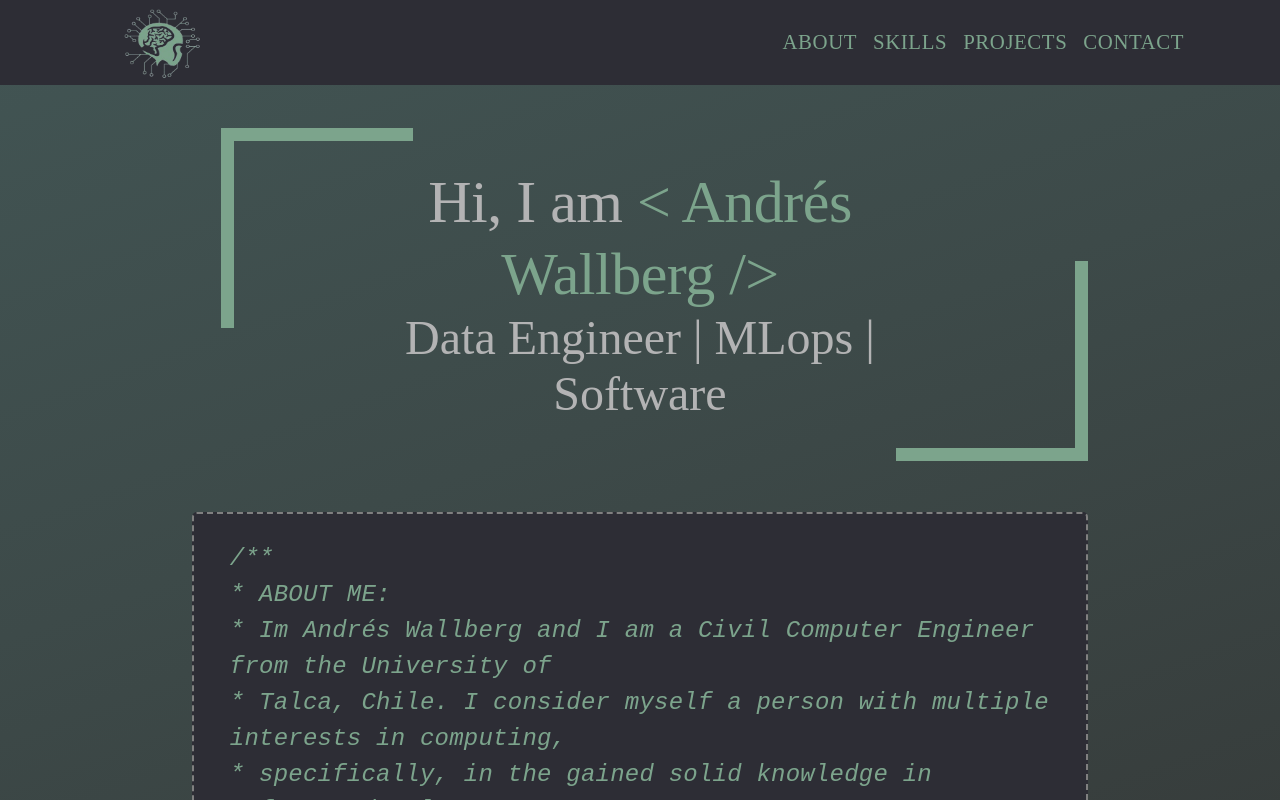
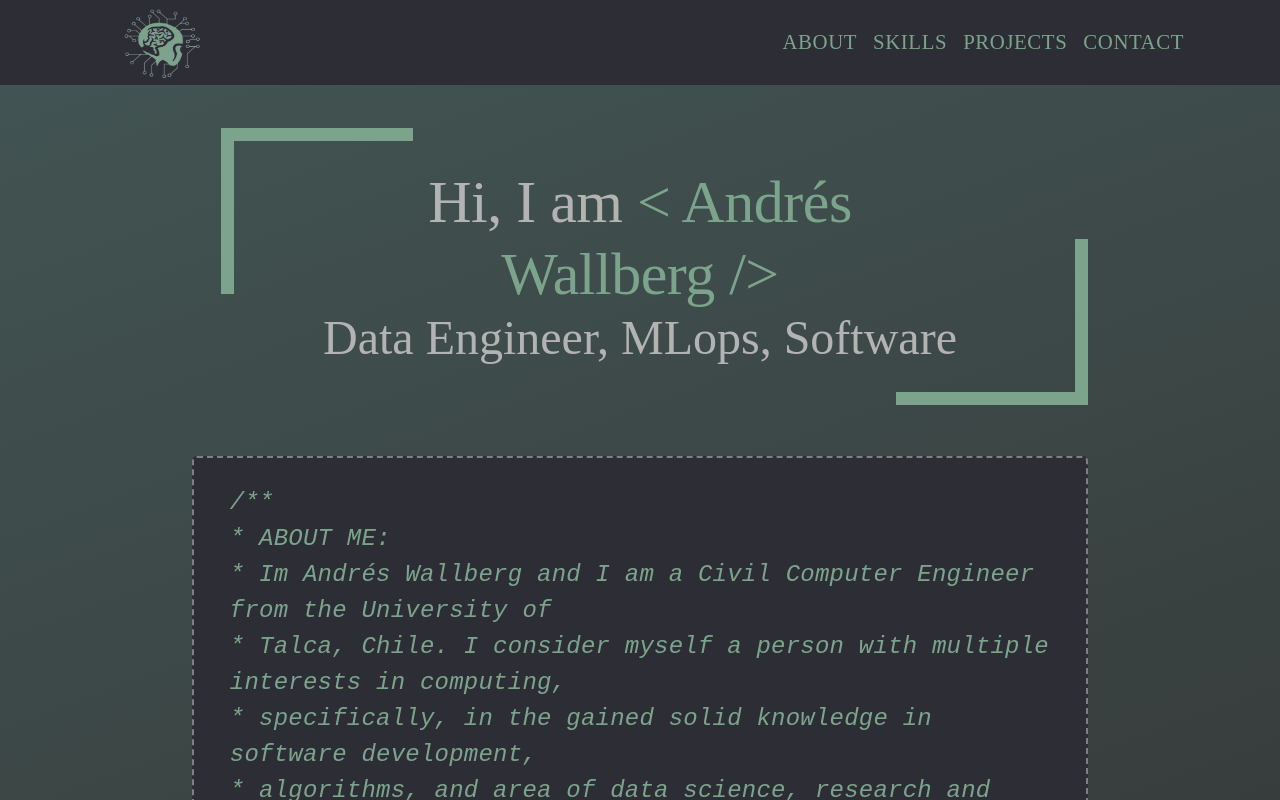
Before and after one commit to AndresWV/Portafolio, a Next.js app: page / in a window 1280 px wide. Shown: the top 800 px of the page. Built offline with nearby package versions, Linux system fonts and the light colour scheme.

Commit message:
fix technolo

```diff
--- a/app/components/AboutMe.tsx
+++ b/app/components/AboutMe.tsx
@@ -65,7 +65,7 @@ export default function AboutMe() {
                             </Typography>
                         </Typography>
                         <Typography variant="h3" style={{ color: '#b3b3b4', fontFamily: 'IBM Plex Mono' }}>
-                            Data Engineer | MLops | Software
+                            Data Engineer, MLops, Software
                         </Typography>
                     </Grid>
 
--- a/app/components/Project.tsx
+++ b/app/components/Project.tsx
@@ -92,7 +92,7 @@ const Project: React.FC<ProjectProps> = ({ open, onClose, icon, title, descripti
             {description}
           </Typography>
         </Grid>
-        <Grid item xs={12} sx={{ marginTop: '5%', display: 'flex', justifyContent: 'center', gap: 1 }}>
+        <Grid item xs={12} sx={{ marginTop: '5%', display: 'flex', justifyContent: 'center', gap: 1 , paddingY: '2%'}}>
           {technologies.map((tech, index) => (
             <Typography key={index} variant="h6" sx={{ color: '#64B6AC' }}>
               {tech}{index < technologies.length - 1 ? ' |' : ''}
```
Also changed, not shown: 1 other file (tests, documents, lock files or other folders).
